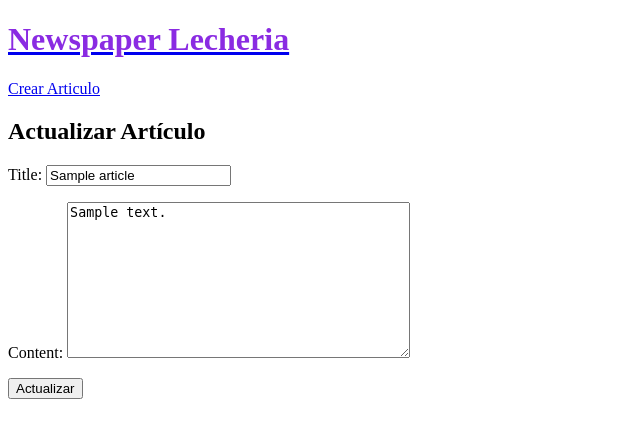
After one commit to pygonza/blog-crud-abr-2026, a Django app: page /articulos/1/actualizar/ in a window 1280 px wide. The commit adds this page. Shown: the top 438 px of the page, without its empty margins (0-640 px from the left). Run offline with Django 5.2, Linux system fonts and the light colour scheme; tables that the repository leaves empty hold one stand-in row (values such as "Sample post").

Commit message:
update is done

```diff
--- a/newspaper/urls.py
+++ b/newspaper/urls.py
@@ -2,10 +2,12 @@ from django.urls import path
 from .views import (ArticleListView,
                     ArticleDetailView,
                     ArticleCreateView,
+                    ArticleUpdateView,
                     )
 
 urlpatterns = [
     path('', ArticleListView.as_view(), name='article-list'),
     path('articulos/<int:pk>/', ArticleDetailView.as_view(), name='article-detail'),
     path('articulos/crear/', ArticleCreateView.as_view(), name='article-create'),
+    path('articulos/<int:pk>/actualizar/', ArticleUpdateView.as_view(), name='article-update'),
 ]
--- a/newspaper/views.py
+++ b/newspaper/views.py
@@ -1,6 +1,7 @@
 from django.views.generic import (ListView,
                                   DetailView,
                                   CreateView,
+                                  UpdateView
                                   )
 from .models import Article
 
@@ -17,3 +18,8 @@ class ArticleCreateView(CreateView):
     model = Article
     template_name = 'article-create.html'
     fields = ['title', 'content', 'author']
+
+class ArticleUpdateView(UpdateView):
+    model = Article
+    template_name = 'article-update.html'
+    fields = ['title', 'content']
--- a/templates/_base.html
+++ b/templates/_base.html
@@ -10,6 +10,7 @@
 <body>
     <header>
         <a href="{% url 'article-list' %}"><h1>Newspaper Lecheria</h1></a>
+        <a href="{% url 'article-create' %}">Crear Articulo</a>
     </header>
         {% block content %}
 
--- a/templates/article-detail.html
+++ b/templates/article-detail.html
@@ -5,4 +5,5 @@
     <p><strong>Autor:</strong> {{ article.author }}</p>
     <p><small>Fecha de Publicación:</small> {{ article.created_at }}</p>
     <p><strong>Contenido:</strong> {{ article.content }}</p>
+    <a href="{% url 'article-update' article.pk %}">Editar Artículo</a>
 {% endblock %}
--- /dev/null
+++ b/templates/article-update.html
@@ -0,0 +1,10 @@
+{% extends '_base.html' %}
+
+{% block content %}
+    <h2>Actualizar Artículo</h2>
+    <form method="post">
+        {% csrf_token %}
+        {{ form.as_p }}
+        <button type="submit">Actualizar</button>
+    </form>
+{% endblock %}
```
